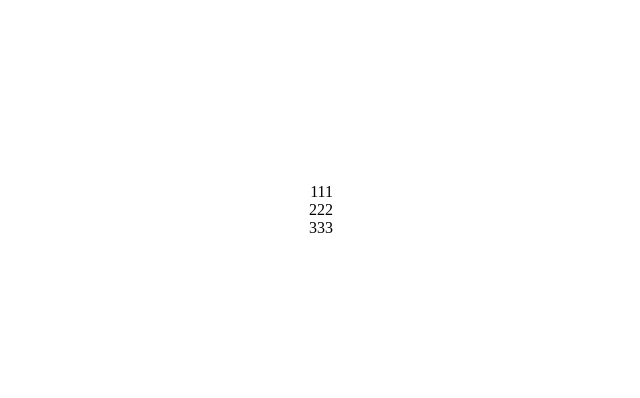
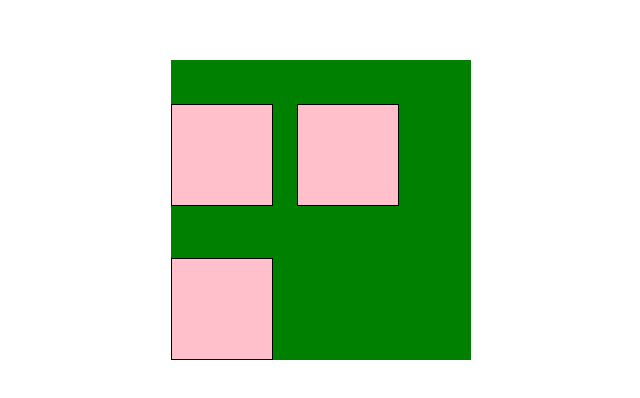
Before and after one commit to XieZongChen/practice-react, a React (Vite) app: page / in a window 1280 px wide. Shown: the part 190-588 px from the top of the page, without its empty margins (319-959 px from the left). Built offline with nearby package versions, Linux system fonts and the light colour scheme.

Commit message:
feat(space): 处理 style&size 参数

```diff
--- a/src/App.tsx
+++ b/src/App.tsx
@@ -2,10 +2,16 @@ import Space from './components/space';
 
 function App() {
   return (
-    <Space direction='vertical' align='end'>
-      <div>111</div>
-      <div>222</div>
-      <div>333</div>
+    <Space
+      className='container'
+      direction='horizontal'
+      align='end'
+      wrap={true}
+      size={['large', 'small']}
+    >
+      <div className='box'></div>
+      <div className='box'></div>
+      <div className='box'></div>
     </Space>
   );
 }
--- a/src/components/space/index.tsx
+++ b/src/components/space/index.tsx
@@ -1,6 +1,16 @@
 import React from 'react';
 import cs from 'classnames';
 import './index.scss';
+
+const spaceSize = {
+  small: 8,
+  middle: 16,
+  large: 24,
+};
+
+function getNumberSize(size: SizeType) {
+  return typeof size === 'string' ? spaceSize[size] : size || 0;
+}
 
 export type SizeType = 'small' | 'middle' | 'large' | number | undefined;
 
@@ -71,8 +81,29 @@ const Space: React.FC<SpaceProps> = (props) => {
     className
   );
 
+  const otherStyles: React.CSSProperties = {};
+  const [horizontalSize, verticalSize] = React.useMemo(
+    () =>
+      ((Array.isArray(size) ? size : [size, size]) as [SizeType, SizeType]).map(
+        (item) => getNumberSize(item)
+      ),
+    [size]
+  );
+  otherStyles.columnGap = horizontalSize;
+  otherStyles.rowGap = verticalSize;
+  if (wrap) {
+    otherStyles.flexWrap = 'wrap';
+  }
+
   return (
-    <div className={cn} style={style} {...otherProps}>
+    <div
+      className={cn}
+      style={{
+        ...otherStyles,
+        ...style,
+      }}
+      {...otherProps}
+    >
       {nodes}
     </div>
   );
--- a/src/index.css
+++ b/src/index.css
@@ -6,3 +6,16 @@ body {
   justify-content: center;
   place-items: center;
 }
+
+.box {
+  width: 100px;
+  height: 100px;
+  background: pink;
+  border: 1px solid #000;
+}
+
+.container {
+  width: 300px;
+  height: 300px;
+  background: green;
+}
```
